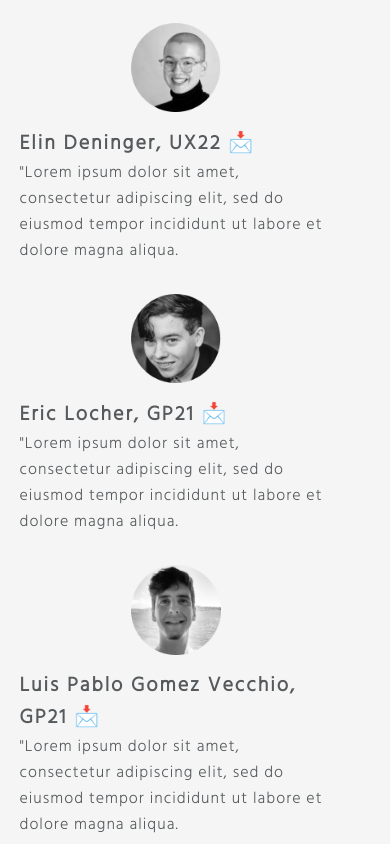
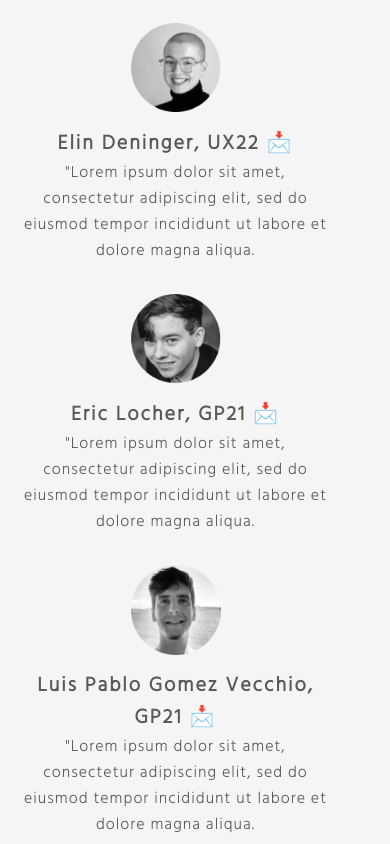
Before and after one commit to sofiaronnkvist/sammanslaget, a Svelte app: page / in a window 390 px wide. Shown: the part 3540-4384 px from the top of the page. Built offline with nearby package versions, Linux system fonts and the light colour scheme.

Commit message:
Changed some wrapping.

```diff
--- a/src/app.css
+++ b/src/app.css
@@ -325,7 +325,7 @@ section {
   gap: 15px;
   max-height: 100px;
   align-items: center;
-  flex-wrap: wrap;
+  flex-wrap: nowrap;
 }
 
 .profile-text-div {
@@ -454,6 +454,7 @@ section {
     max-height: max-content;
     padding-bottom: 20px;
     justify-content: center;
+    flex-wrap: wrap;
   }
 
   nav {
@@ -624,4 +625,12 @@ section {
     padding-right: 0;
     padding-bottom: 20px;
   }
+
+  .profile-text-div h3 {
+    text-align: center;
+  }
+
+  .profile-text-div p {
+    text-align: center;
+  }
 }
```
